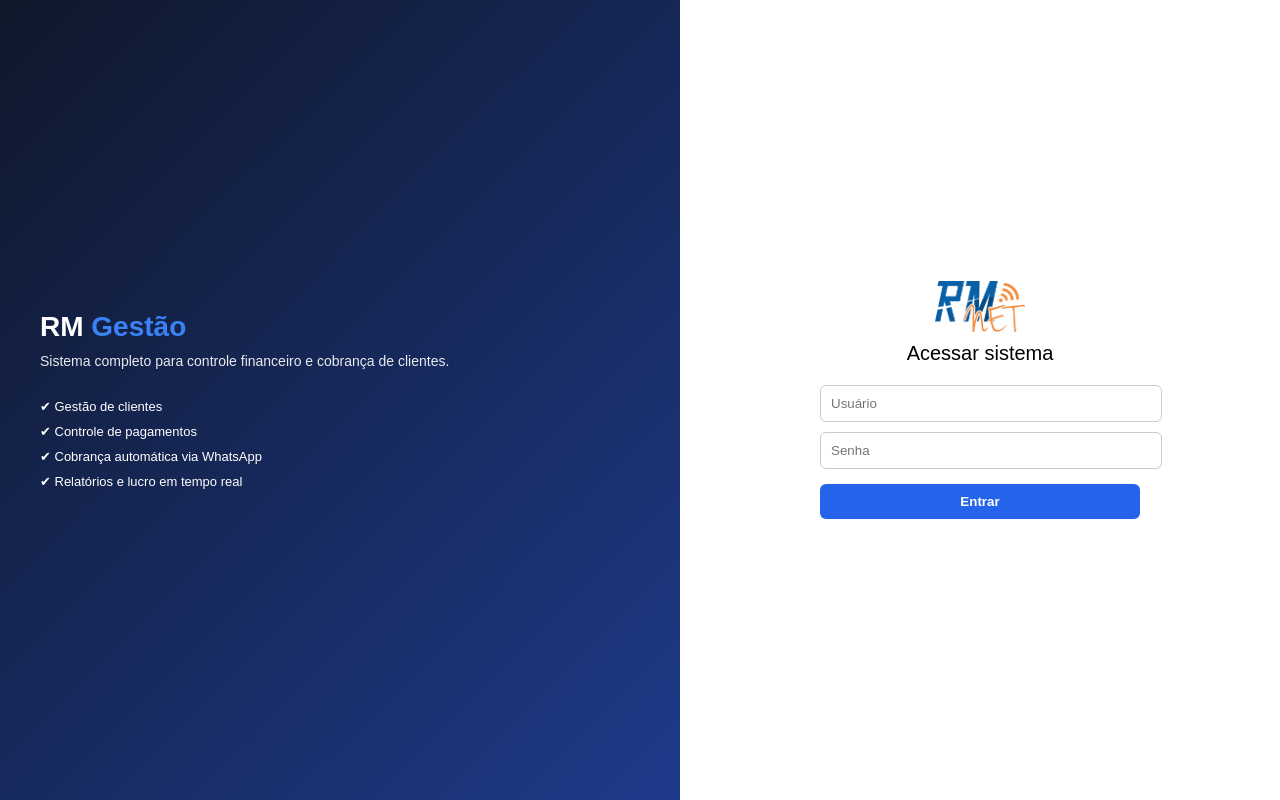
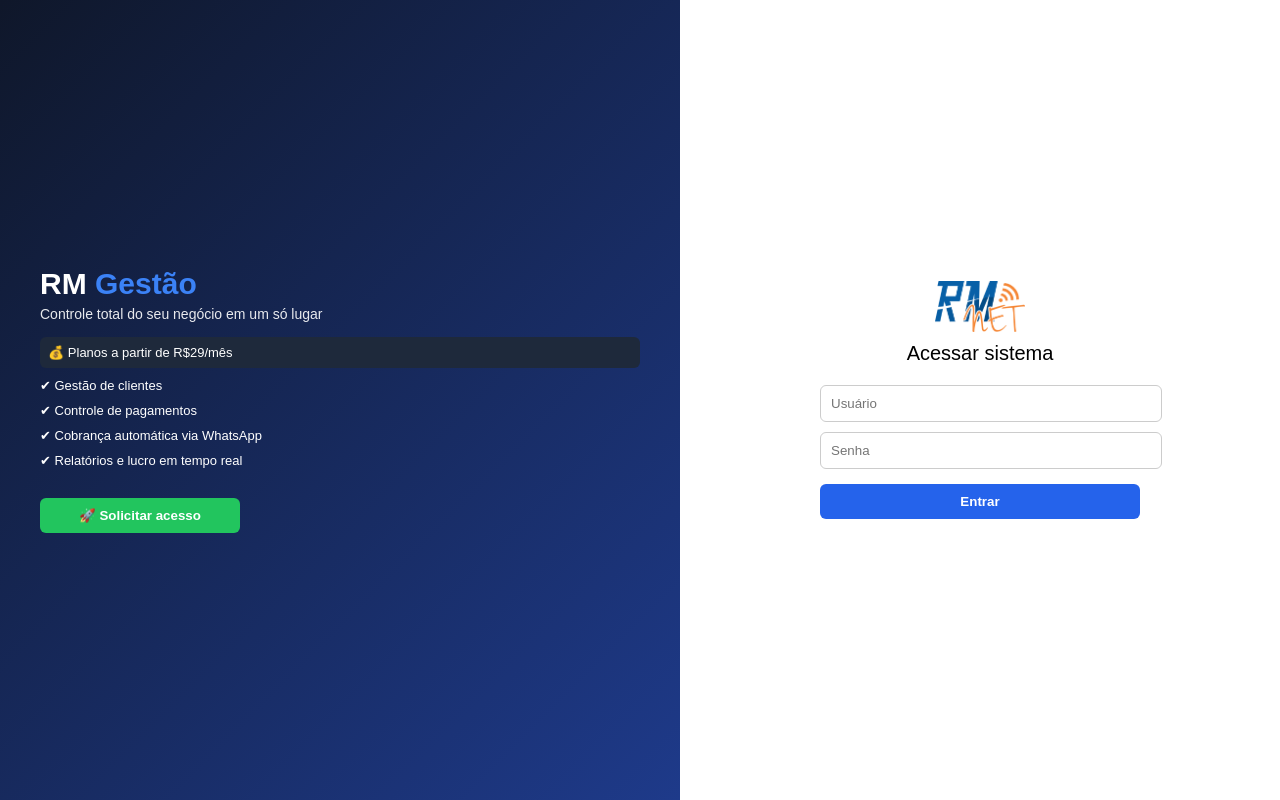
Before and after one commit to rmnet-glitch/sistema-provedor, a Flask app: page /login in a window 1280 px wide. Run offline with Flask 3, Linux system fonts and the light colour scheme; some libraries are stand-ins or nearby versions.

Commit message:
Atualizar o login.html

```diff
--- a/templates/login.html
+++ b/templates/login.html
@@ -28,24 +28,51 @@ body{
 }
 
 .logo{
-    font-size:28px;
+    font-size:30px;
     font-weight:bold;
-    margin-bottom:10px;
 }
 
 .logo span{
     color:#3b82f6;
 }
 
-.subtitle{
+.slogan{
     font-size:14px;
+    margin-top:5px;
     opacity:0.9;
-    margin-bottom:20px;
+}
+
+.price{
+    margin-top:15px;
+    font-size:13px;
+    background:#1e293b;
+    padding:8px;
+    border-radius:6px;
+    display:inline-block;
 }
 
 .feature{
     margin-top:10px;
     font-size:13px;
+}
+
+.cta{
+    margin-top:20px;
+}
+
+.cta button{
+    background:#22c55e;
+    border:none;
+    padding:10px;
+    border-radius:6px;
+    color:#fff;
+    font-weight:bold;
+    cursor:pointer;
+    width:200px;
+}
+
+.cta button:hover{
+    background:#16a34a;
 }
 
 /* ⚪ LADO LOGIN */
@@ -122,14 +149,24 @@ button:hover{
 
 <div class="logo">RM <span>Gestão</span></div>
 
-<div class="subtitle">
-Sistema completo para controle financeiro e cobrança de clientes.
+<div class="slogan">
+Controle total do seu negócio em um só lugar
+</div>
+
+<div class="price">
+💰 Planos a partir de R$29/mês
 </div>
 
 <div class="feature">✔ Gestão de clientes</div>
 <div class="feature">✔ Controle de pagamentos</div>
 <div class="feature">✔ Cobrança automática via WhatsApp</div>
 <div class="feature">✔ Relatórios e lucro em tempo real</div>
+
+<div class="cta">
+<button onclick="alert('Entre em contato para solicitar acesso')">
+🚀 Solicitar acesso
+</button>
+</div>
 
 </div>
 
```
